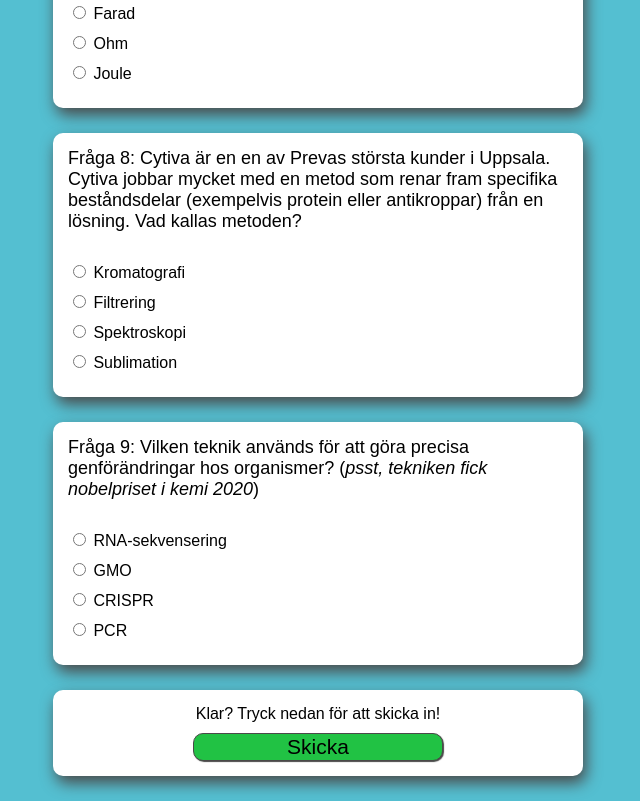
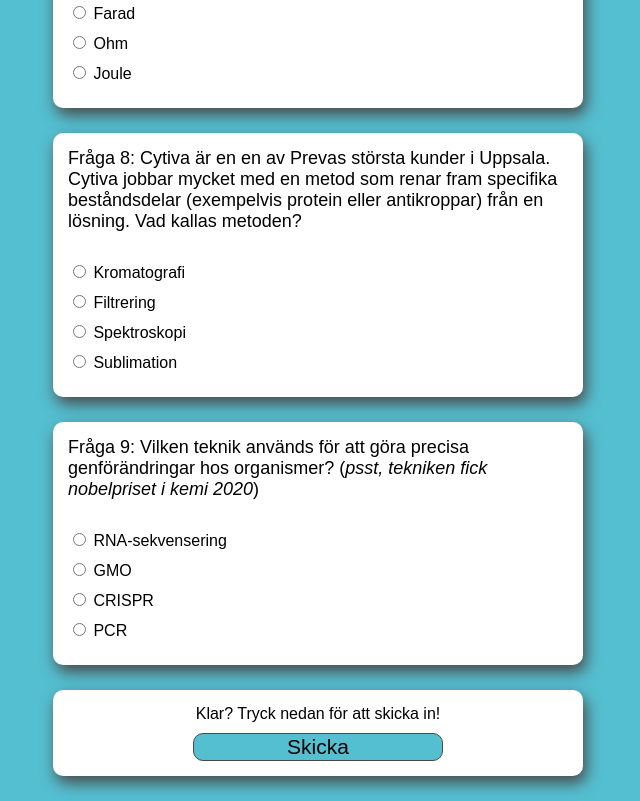
Before and after one commit to fredrikprevas/Survey, a website: page index.html in a window 1280 px wide. Shown: the part 2674-3475 px from the top of the page, without its empty margins (322-962 px from the left). Drawn offline with Linux system fonts and the light colour scheme.

Commit message:
changed png to jpg on hand. try to fix button text color on IOS/safari

```diff
--- a/code.js
+++ b/code.js
@@ -32,7 +32,7 @@
     var popup = document.createElement("div");
     popup.classList.add("popup"); // Add the "popup" class
 
-    popup.style.backgroundImage = 'url("images/hand_downscale.png")';
+    popup.style.backgroundImage = 'url("images/hand_downscale.jpg")';
     popup.style.backgroundSize = 'cover';
 
     var loader = document.createElement("div");
--- a/styles.css
+++ b/styles.css
@@ -55,15 +55,10 @@
     box-sizing: border-box;
 }
 
-
-/* Styling form-control Radio
-button and Checkbox */
 .form-control input[type="radio"] {
     display: inline-block;
     width: auto;
 }
-/* Styling Button */
-
 h1 {
     color: #4A4949;
   }
@@ -100,11 +95,11 @@
 }
 
 button {
-    background-color: #21c244;
+    color: black; /* Add this line to set text color to black */
+    background-color: #54BFD1;
     border: 1px solid #4A4949;
     border-radius: 10px;
     font-family: inherit;
-    box-shadow: 1px 1px 1px #4A4949;
     font-size: 21px;
     display: block;
     margin: auto;
```
Also changed, not shown: images/hand_downscale.jpg (added).
